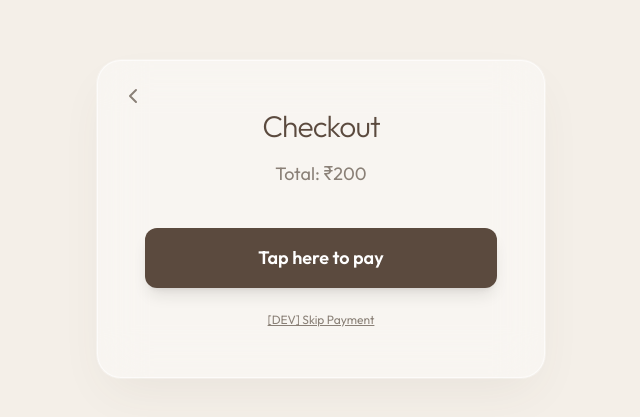
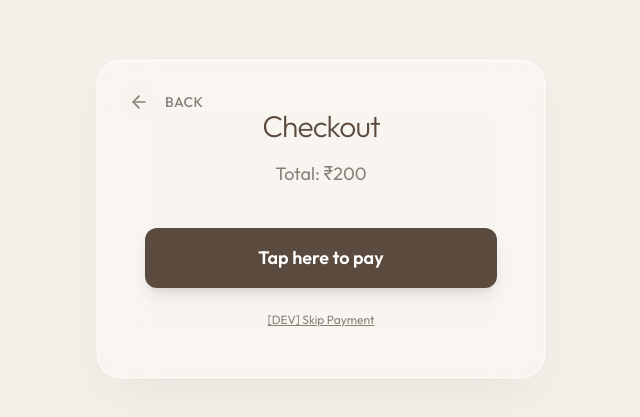
Before and after one commit to Abhi7482/Polaris, a React (Vite) app in the folder frontend/: page /checkout in a window 1280 px wide. Shown: the part 181-598 px from the top of the page, without its empty margins (319-959 px from the left). Built offline with nearby package versions, Linux system fonts and the light colour scheme; no server answers.

Commit message:
updated ui of payment

```diff
--- a/frontend/src/pages/Payment.jsx
+++ b/frontend/src/pages/Payment.jsx
@@ -1,5 +1,6 @@
 import React, { useState, useEffect } from 'react';
 import { motion } from 'framer-motion';
+import { ArrowLeft } from 'lucide-react';
 import { useNavigate } from 'react-router-dom';
 import axios from 'axios';
 import API_URL, { HOSTED_API_URL } from '../config';
@@ -73,9 +74,12 @@ const Payment = () => {
                 {/* Back Button */}
                 <button
                     onClick={handleBack}
-                    className="absolute top-6 left-6 text-polaris-muted hover:text-polaris-text transition-colors duration-300 ease-in-out"
+                    className="absolute top-6 left-6 flex items-center gap-2 text-polaris-muted hover:text-polaris-primary transition-all duration-300 group"
                 >
-                    <svg xmlns="http://www.w3.org/2000/svg" width="24" height="24" viewBox="0 0 24 24" fill="none" stroke="currentColor" strokeWidth="2" strokeLinecap="round" strokeLinejoin="round"><path d="m15 18-6-6 6-6" /></svg>
+                    <div className="p-2 rounded-full bg-polaris-bg/50 group-hover:bg-polaris-accent/20 transition-colors">
+                        <ArrowLeft className="w-5 h-5" />
+                    </div>
+                    <span className="font-medium text-sm tracking-wide uppercase hidden sm:block">Back</span>
                 </button>
 
                 <h2 className="font-display text-2xl md:text-3xl font-light mb-4 text-polaris-text type-hero">Checkout</h2>
```
